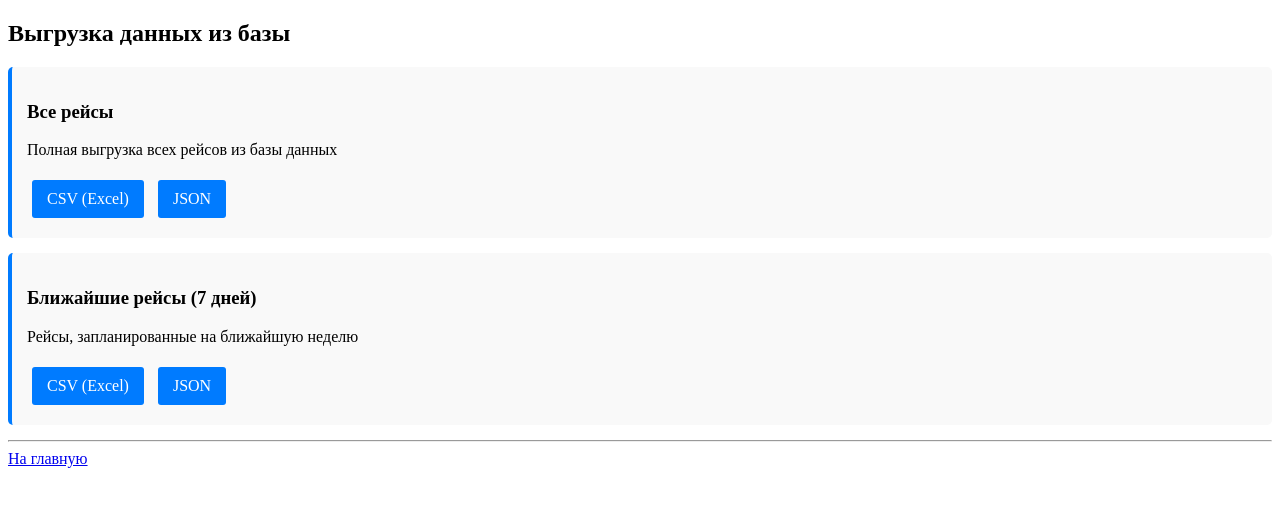
After one commit to McLaren95/airline-tickets-system, a Django app: template templates/export.html in a window 1280 px wide. The commit adds this page. Shown: the top 507 px of the page. Run offline with Django 3.2, Linux system fonts and the light colour scheme; the template is opened without the code that fills it, so the values that code supplies are empty.

Commit message:
Реализована выгрузка данных по сформированным запросам в CSV и JSON форматах

```diff
--- a/airline_app/urls.py
+++ b/airline_app/urls.py
@@ -8,4 +8,9 @@ urlpatterns = [
     path('logout/', views.custom_logout, name='logout'),
     path('register/', views.register, name='register'),
     path('profile/', views.profile, name='profile'),
+    path('export/', views.export_page, name='export_page'),
+    path('export/flights/csv/', views.export_flights_csv, name='export_flights_csv'),
+    path('export/flights/json/', views.export_flights_json, name='export_flights_json'),
+    path('export/flights/upcoming/csv/', views.export_upcoming_flights_csv, name='export_upcoming_flights_csv'),
+    path('export/flights/upcoming/json/', views.export_upcoming_flights_json, name='export_upcoming_flights_json'),
 ]
--- /dev/null
+++ b/templates/export.html
@@ -0,0 +1,48 @@
+<!DOCTYPE html>
+<html lang="ru">
+<head>
+    <title>Выгрузка данных</title>
+    <meta charset="UTF-8">
+    <style>
+        .export-section {
+            background: #f9f9f9;
+            padding: 15px;
+            margin: 15px 0;
+            border-radius: 5px;
+            border-left: 4px solid #007bff;
+        }
+        .btn {
+            display: inline-block;
+            padding: 10px 15px;
+            margin: 5px;
+            background: #007bff;
+            color: white;
+            text-decoration: none;
+            border-radius: 3px;
+        }
+        .btn:hover {
+            background: #0056b3;
+        }
+    </style>
+</head>
+<body>
+    <h2>Выгрузка данных из базы</h2>
+
+    <div class="export-section">
+        <h3>Все рейсы</h3>
+        <p>Полная выгрузка всех рейсов из базы данных</p>
+        <a href="{% url 'export_flights_csv' %}" class="btn">CSV (Excel)</a>
+        <a href="{% url 'export_flights_json' %}" class="btn">JSON</a>
+    </div>
+
+    <div class="export-section">
+        <h3>Ближайшие рейсы (7 дней)</h3>
+        <p>Рейсы, запланированные на ближайшую неделю</p>
+        <a href="{% url 'export_upcoming_flights_csv' %}" class="btn">CSV (Excel)</a>
+        <a href="{% url 'export_upcoming_flights_json' %}" class="btn">JSON</a>
+    </div>
+
+    <hr>
+    <a href="/">На главную</a>
+</body>
+</html>
```
Also changed, not shown: airline_app/views.py (+114 -1 lines), templates/home.html (+11 -2 lines).
